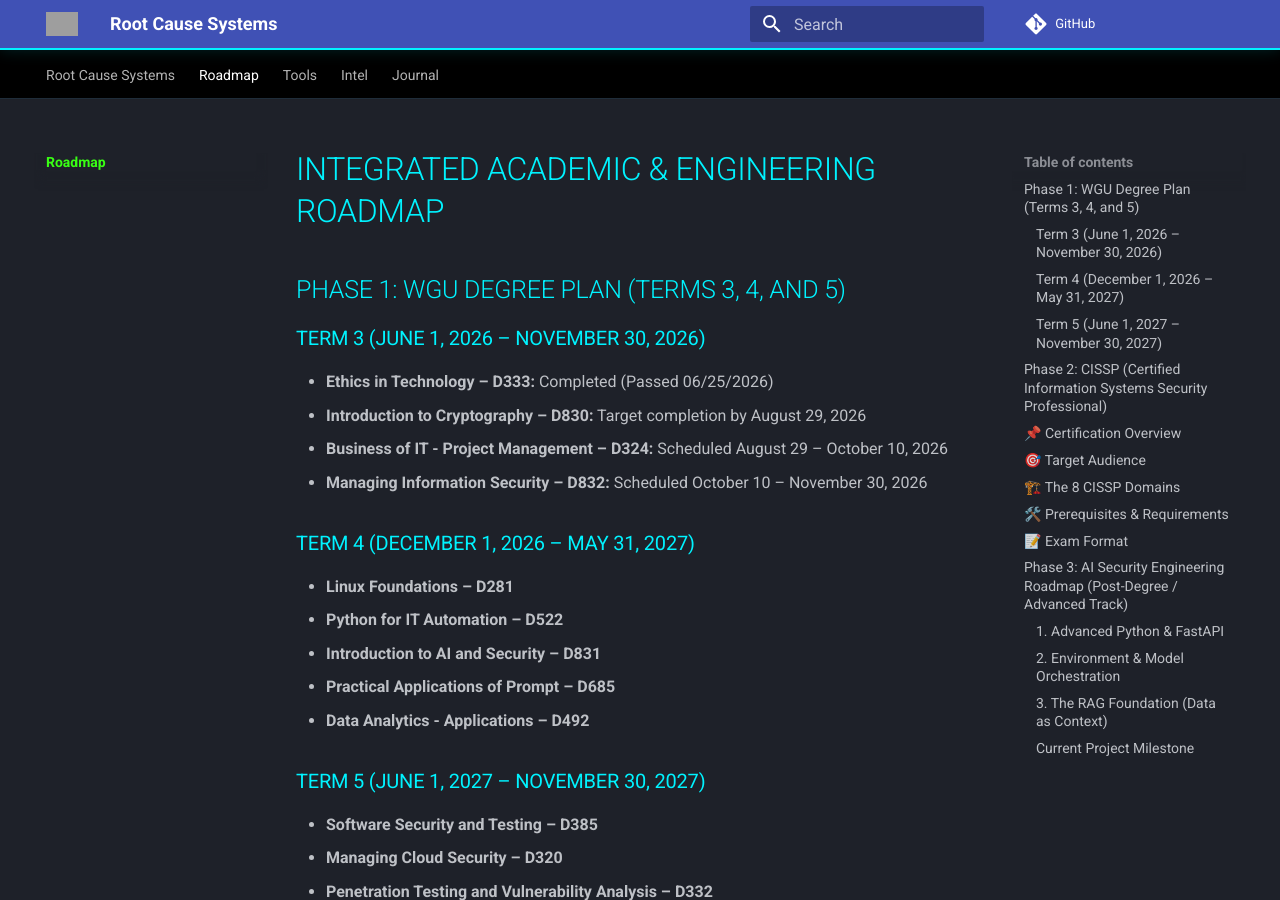
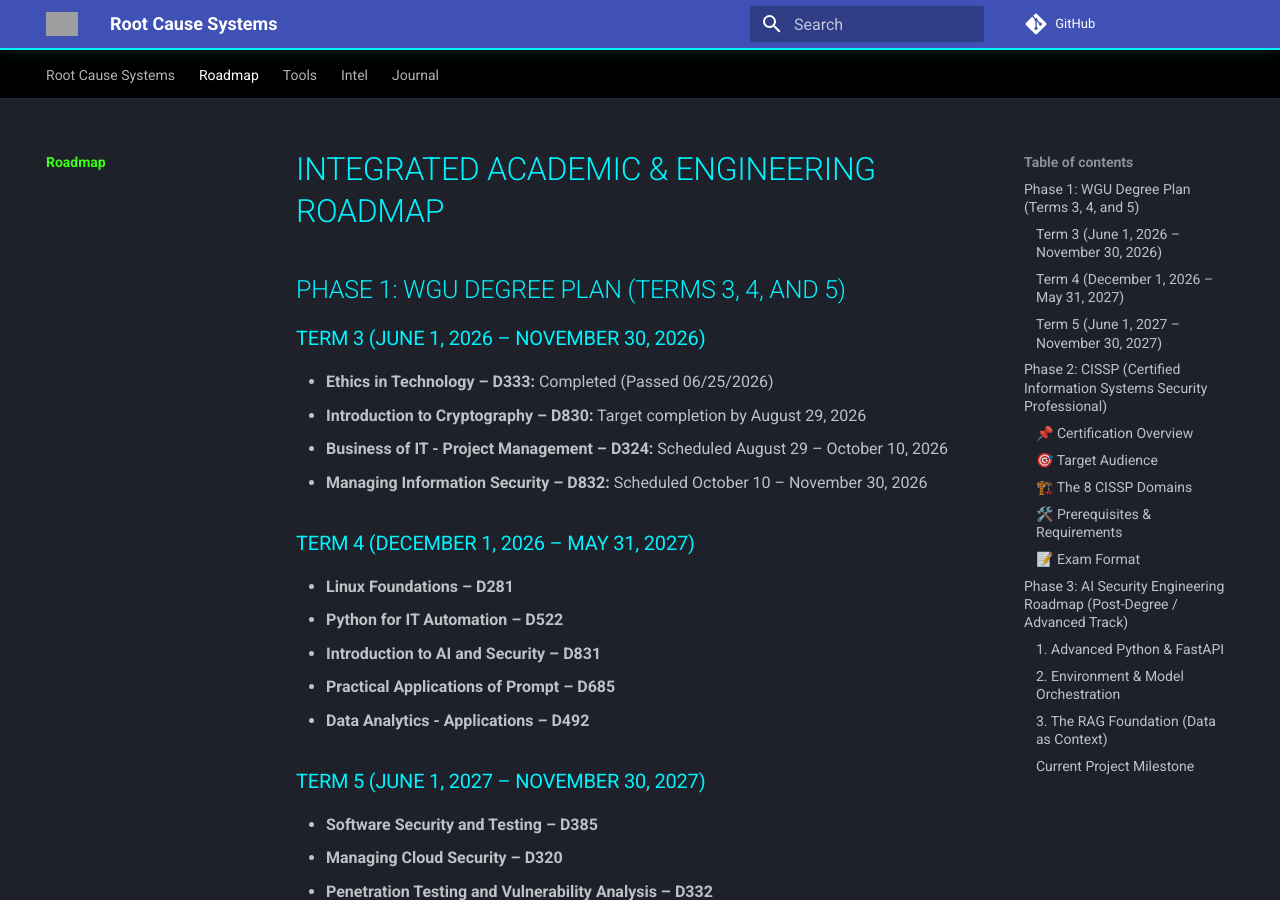
Before and after one commit to RootCauseSystems/website, an MkDocs documentation site: the page built from docs/roadmap.md, in a window 1280 px wide and 900 px high. Built offline with MkDocs 1.6.1 and Material for MkDocs 9.7.7, drawn with Linux system fonts in a browser that asks for light colours; comment, search, counter and statistics services are not loaded; grey boxes are pictures that could not be loaded.

```diff
--- a/docs/roadmap.md
+++ b/docs/roadmap.md
@@ -28,15 +28,15 @@
 
 **Goal:** **Study for and pass the ISC2 CISSP Certification**
 
-## 📌 Certification Overview
+### 📌 Certification Overview
 The CISSP is a globally recognized, advanced-level cybersecurity certification validating deep technical knowledge and managerial experience to effectively design, implement, and manage an organization's overall security posture. It proves competency in GRC (Governance, Risk, and Compliance) and business continuity.
 
-## 🎯 Target Audience
+### 🎯 Target Audience
 * Mid-to-senior level cybersecurity professionals
 * Security Managers, Security Architects, and Consultants
 * Aspiring Chief Information Security Officers (CISOs)
 
-## 🏗️ The 8 CISSP Domains
+### 🏗️ The 8 CISSP Domains
 The curriculum is based on the [ISC2 CISSP Exam Outline](https://www.isc2.org/certifications/cissp/cissp-certification-exam-outline) and covers eight core domains:
 
 1. **Security and Risk Management (15%)**
@@ -48,13 +48,13 @@
 7. **Security Operations (13%)**
 8. **Software Development Security (10%)**
 
-## 🛠️ Prerequisites & Requirements
+### 🛠️ Prerequisites & Requirements
 To become fully certified, candidates must pass the exam and meet the following criteria:
 * **Experience:** Minimum of 5 years of cumulative, paid work experience in at least two of the 8 CISSP domains. *(Note: A 4-year college degree or holding certain other certifications can waive one year of experience).*
 * **Endorsement:** Requires endorsement by an active, certified ISC2 professional.
 * *Don't have the experience yet?* You can pass the exam to become an **Associate of ISC2** and gain up to 6 years to acquire the required experience.
 
-## 📝 Exam Format
+### 📝 Exam Format
 * **Format:** Computer Adaptive Testing (CAT) for English exams
 * **Length:** 100 to 150 questions
 * **Time Limit:** 3 hours
```
